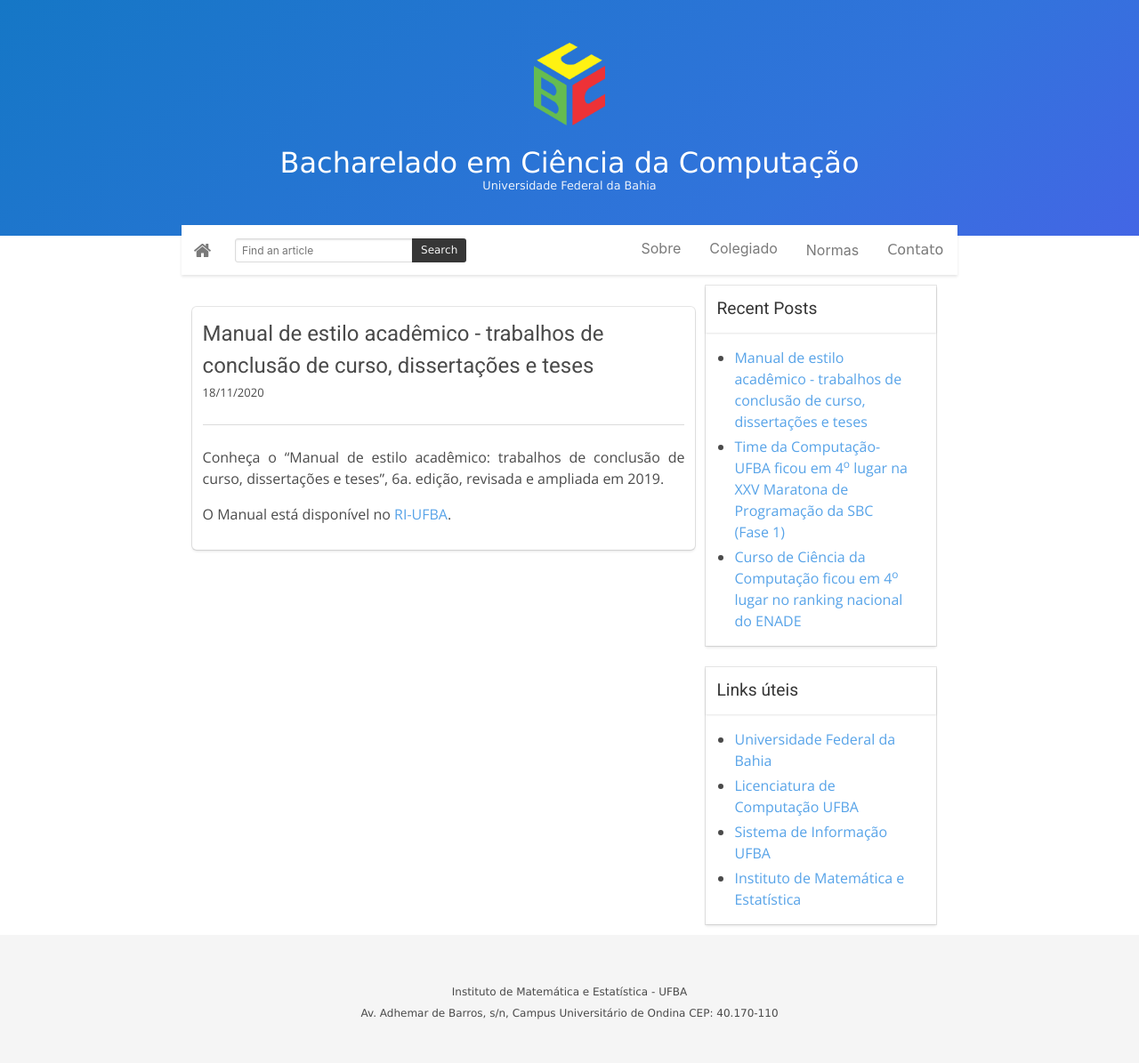
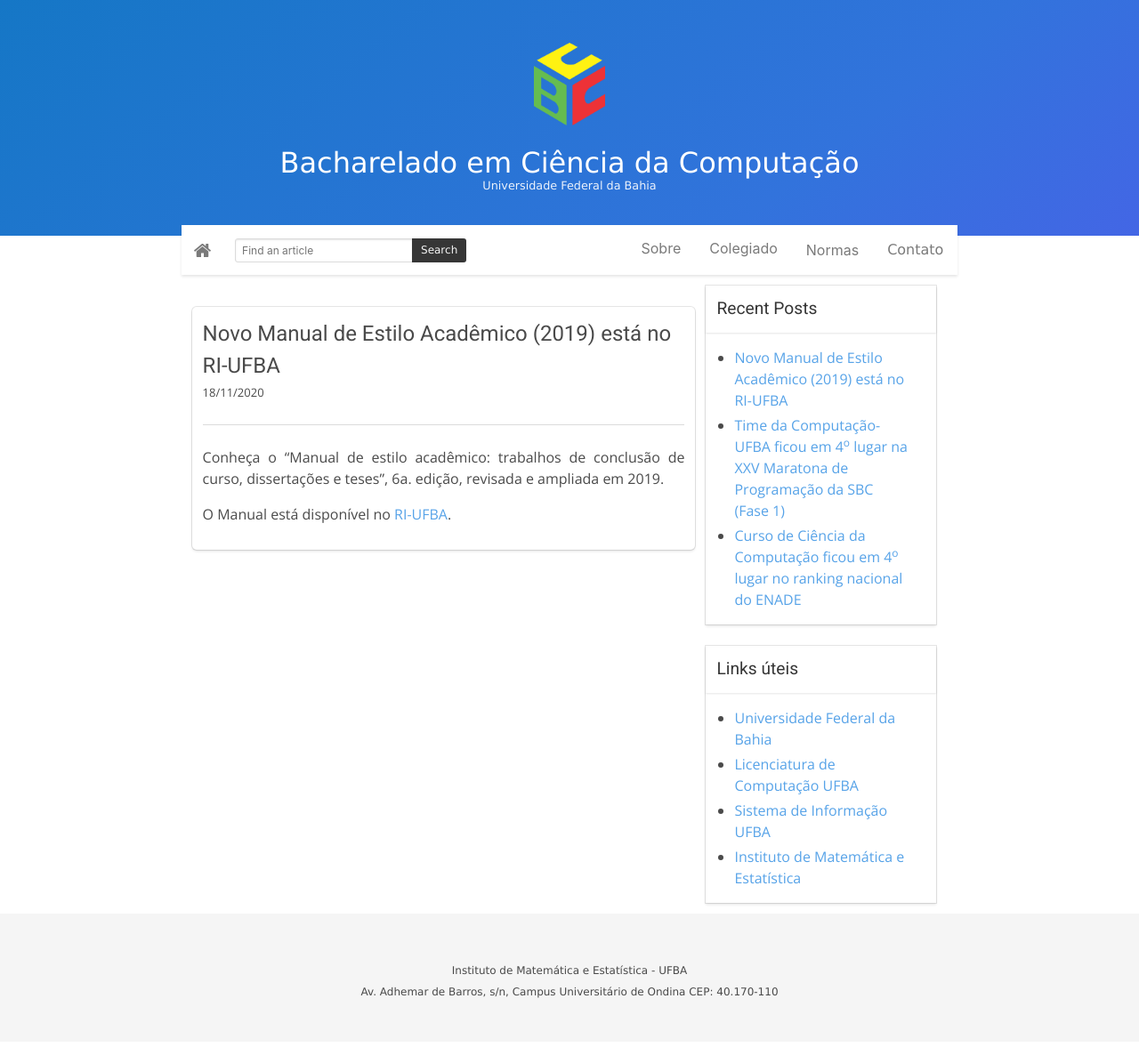
Before and after one commit to bcc-ufba/bcc-ufba.github.io, a Jekyll site: the page built from _posts/2020-11-18-NovoManual.markdown, in a window 1280 px wide. Shown: the whole page at 89% size. Built offline with Jekyll 4.4.1, drawn with Linux system fonts in a browser that asks for light colours; after the commit the page ends 1171 px from its top, so only the background shows below that.

Commit message:
Update 2020-11-18-NovoManual.markdown

```diff
--- a/_posts/2020-11-18-NovoManual.markdown
+++ b/_posts/2020-11-18-NovoManual.markdown
@@ -1,5 +1,5 @@
 ---
-title: Manual de estilo acadêmico - trabalhos de conclusão de curso, dissertações e teses
+title: Novo Manual de Estilo Acadêmico (2019) está no RI-UFBA
 layout: post
 ---
 
```
